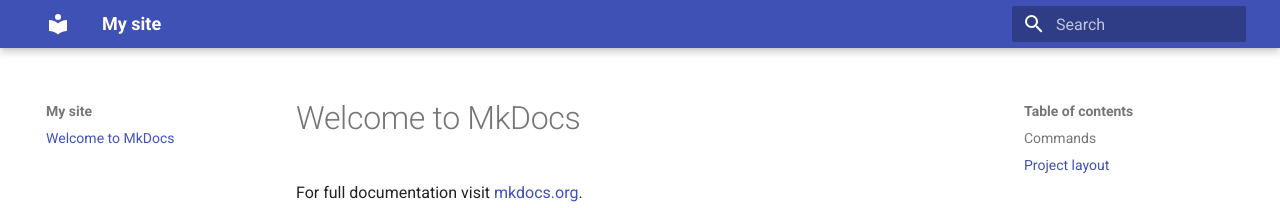
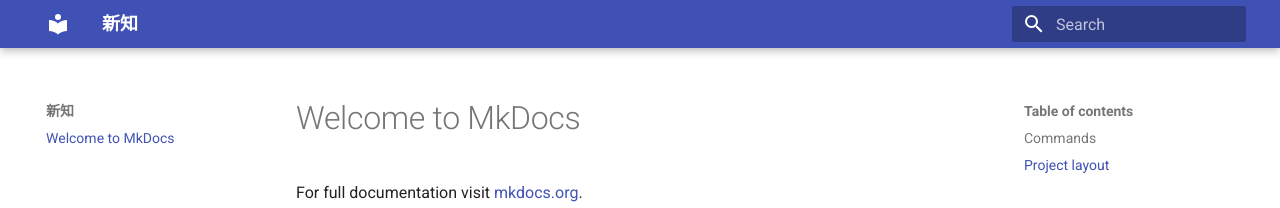
Before and after one commit to leeyaoid/leeyaoid.github.io, an MkDocs documentation site: the page built from docs/index.md, in a window 1280 px wide. Shown: the top 208 px of the page. Built offline with MkDocs 1.6.1 and Material for MkDocs 9.7.7, drawn with Linux system fonts in a browser that asks for light colours.

Commit message:
Update mkdocs.yml

```diff
--- a/mkdocs.yml
+++ b/mkdocs.yml
@@ -1,4 +1,4 @@
-site_name: My site
+site_name: 新知
 site_url: https://leeyaoid.github.io
 theme:
   name: material
```
